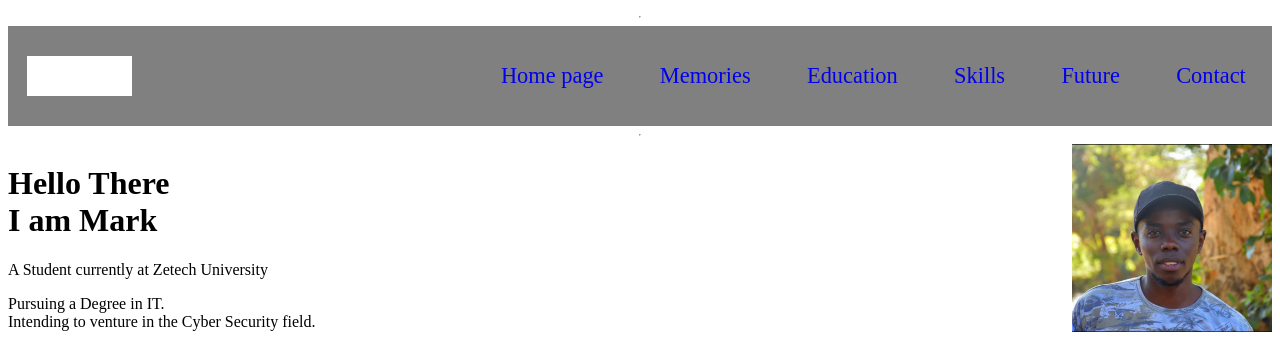
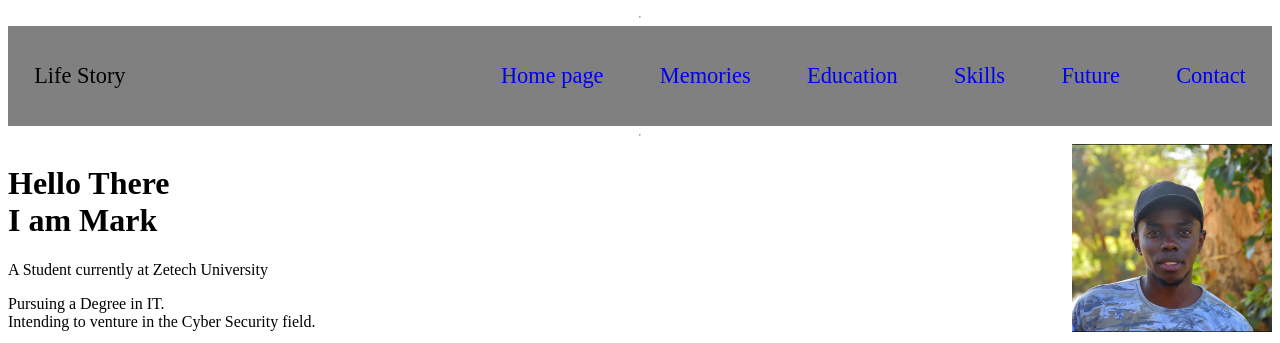
Before and after one commit to khimark/life-story, a plain HTML site: page index.html in a window 1280 px wide. In both pictures the pointer is over the link "Life Story". Shown: the top 343 px of the page. Drawn offline with Linux system fonts and the light colour scheme; files that its build step writes are made by us from their sources; files whose address does not match are found by name.

Commit message:
Update main.css

```diff
--- a/main.css
+++ b/main.css
@@ -27,12 +27,12 @@ body {
     border: 0.3em solid grey;
     padding: 0.3em;
     font-size: 1.4em;
-    transition: ease-out 2s all;
+    transition: ease-out 1s all;
 }
 
 .nav-link:hover{
-    background-color: white;
-    color: white;
+    background-color: grey;
+    color: black;
 }
 
 footer {
```
